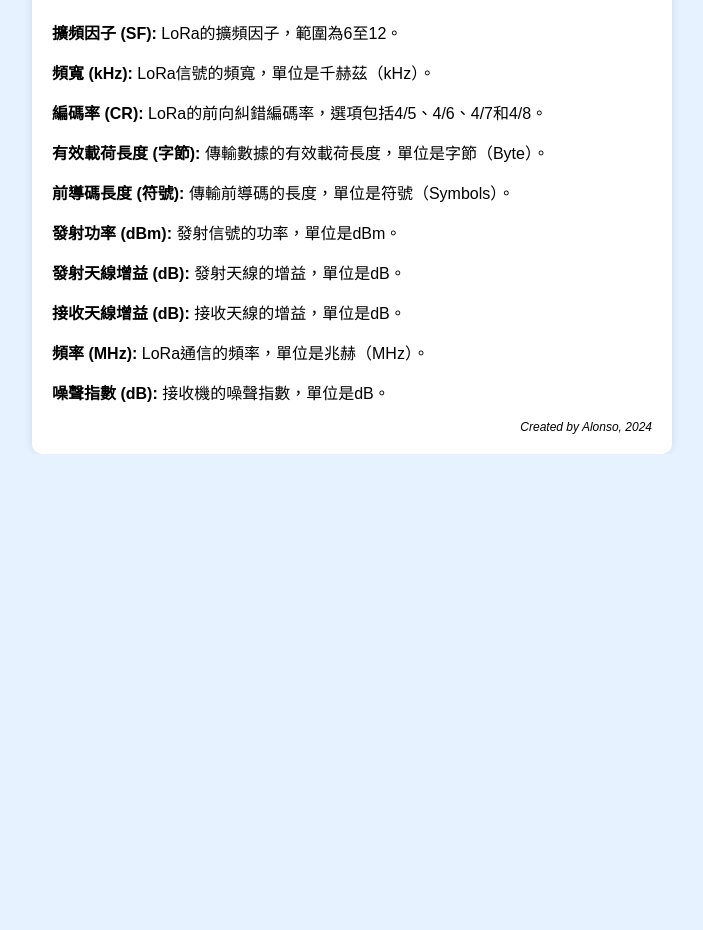
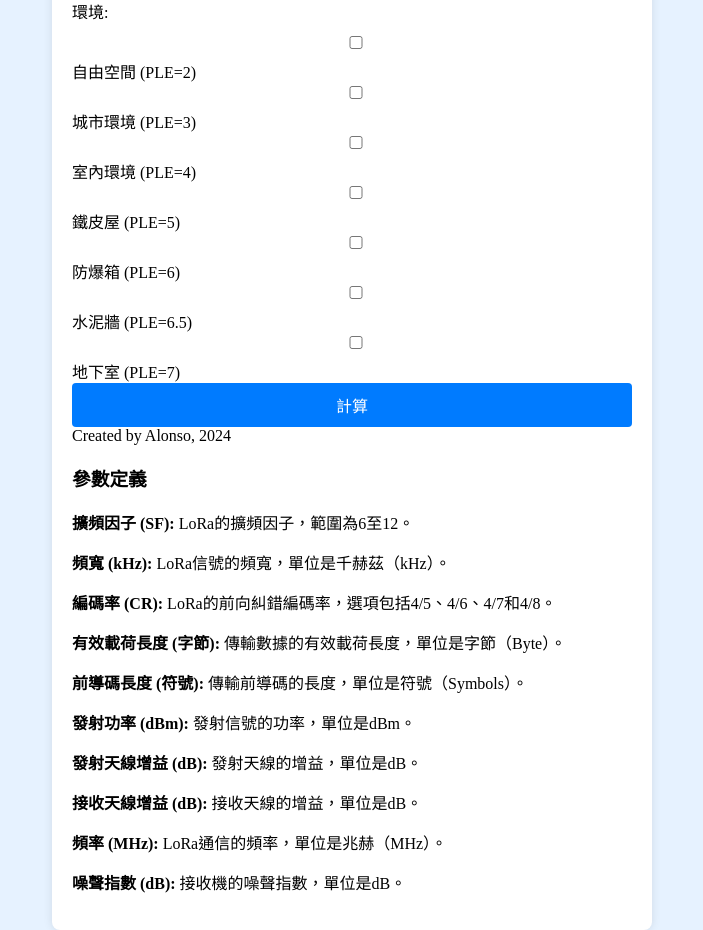
Before and after one commit to Juneyuehsu/lora2_cal, a plain HTML site: page templates/index.html in a window 1280 px wide. Shown: the part 866-1796 px from the top of the page, without its empty margins (288-991 px from the left). Before the commit the page ends 1320 px from the top, so only its background shows below. Drawn offline with nearby package versions, Linux system fonts and the light colour scheme.

Commit message:
update format

```diff
--- a/static/css/style.css
+++ b/static/css/style.css
@@ -3,49 +3,48 @@ body {
     display: flex;
     justify-content: center;
     align-items: center;
-    height: 100vh;
+    min-height: 100vh;
     margin: 0;
-    font-family: Arial, sans-serif;
+    overflow: auto; /* 确保内容可以滚动 */
 }
 
 .container {
-    width: 90%;
-    max-width: 600px;
-    background-color: #ffffff; /* 白色 */
+    background-color: #fff; /* 白色背景 */
     padding: 20px;
-    border-radius: 10px;
+    border-radius: 8px;
     box-shadow: 0 0 10px rgba(0, 0, 0, 0.1);
-    overflow-y: auto;
+    width: 90%; /* 让内容适应屏幕宽度 */
+    max-width: 600px; /* 限制最大宽度 */
+    box-sizing: border-box;
 }
 
 h1 {
     text-align: center;
-}
-
-.form-group {
-    margin-bottom: 15px;
+    font-size: 24px;
+    margin-bottom: 20px;
 }
 
 label {
     display: block;
-    margin-bottom: 5px;
+    margin-bottom: 10px;
 }
 
 input, select {
-    width: calc(100% - 10px);
+    width: 100%;
     padding: 8px;
     margin-bottom: 10px;
     border: 1px solid #ccc;
-    border-radius: 5px;
+    border-radius: 4px;
+    box-sizing: border-box;
 }
 
 button {
     width: 100%;
     padding: 10px;
     background-color: #007bff;
-    color: white;
+    color: #fff;
     border: none;
-    border-radius: 5px;
+    border-radius: 4px;
     cursor: pointer;
     font-size: 16px;
 }
@@ -54,20 +53,20 @@ button:hover {
     background-color: #0056b3;
 }
 
-.results {
+.result, .definition {
     margin-top: 20px;
+    text-align: left;
 }
 
 .definition {
-    background-color: #ffffff;
-    color: #000000;
+    background-color: #fff;
     padding: 10px;
-    border-radius: 5px;
-    margin-top: 20px;
+    border-radius: 4px;
 }
 
-.creator {
+.footer {
     text-align: right;
     font-size: 12px;
     font-style: italic;
+    margin-top: 20px;
 }
--- a/templates/index.html
+++ b/templates/index.html
@@ -3,18 +3,14 @@
 <head>
   <meta charset="UTF-8">
   <meta name="viewport" content="width=device-width, initial-scale=1.0">
-    <title>TaiRa 計算器</title>
+  <title>計算器</title>
   <link rel="stylesheet" href="/static/css/style.css">
   <script src="https://cdn.jsdelivr.net/npm/vue@2.6.12/dist/vue.js"></script>
   <script src="https://cdn.jsdelivr.net/npm/axios/dist/axios.min.js"></script>
 </head>
 <body>
-    <div class="container">
-        <h1>TaiRa 計算器</h1>
-        <div id="app">
+  <div id="app" class="container">
     <lora-calculator></lora-calculator>
-        </div>
-        <div class="creator">Created by Alonso, 2024</div>
   </div>
   <script src="/static/js/main.js"></script>
 </body>
```
Lines whose indentation alone changed are shown as unchanged.
